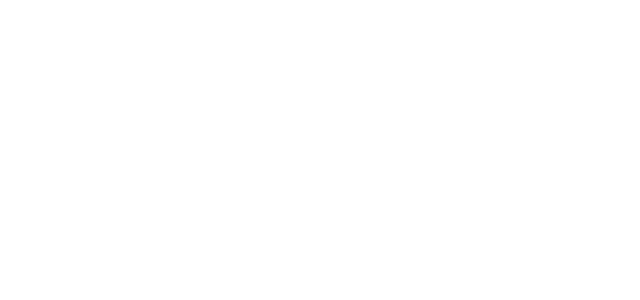
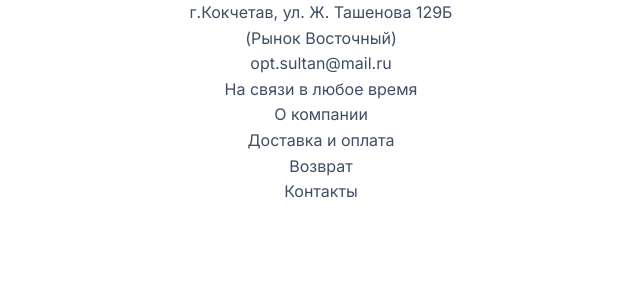
Before and after one commit to electra777/sultan-hotelsru, a React (Create React App) app: page / in a window 1280 px wide. Shown: the top 300 px of the page, without its empty margins (319-959 px from the left). Built offline with nearby package versions, Linux system fonts and the light colour scheme.

Commit message:
added reset css

```diff
--- a/public/index.html
+++ b/public/index.html
@@ -22,6 +22,10 @@
       work correctly both with client-side routing and a non-root public URL.
       Learn how to configure a non-root public URL by running `npm run build`.
     -->
+  <link rel="preconnect" href="https://fonts.googleapis.com">
+  <link rel="preconnect" href="https://fonts.gstatic.com" crossorigin>
+  <link href="https://fonts.googleapis.com/css2?family=Inter:wght@300;400;500;600;700;800;900&display=swap"
+    rel="stylesheet">
   <title>Султан</title>
 </head>
 
--- a/src/App.tsx
+++ b/src/App.tsx
@@ -1,8 +1,13 @@
-import { useState } from 'react';
+import Header from './components/Header/Header';
+
 import styles from './App.module.css';
 
 function App(): JSX.Element {
-	return <div className={styles.app}></div>;
+	return (
+		<div className={styles.app}>
+			<Header />
+		</div>
+	);
 }
 
 export default App;
--- /dev/null
+++ b/src/components/Header/Header.module.css
@@ -0,0 +1,24 @@
+.header {
+}
+
+.top {
+}
+
+.row {
+}
+
+.item {
+}
+
+.title {
+}
+
+.text {
+}
+
+.nav {
+}
+.navItem {
+}
+.navItemLink {
+}
--- /dev/null
+++ b/src/components/Header/Header.tsx
@@ -0,0 +1,45 @@
+import styles from './Header.module.css';
+
+const Header = () => {
+	return (
+		<header className={styles.header}>
+			<div className={styles.top}>
+				<div className={styles.row}>
+					<div className={styles.item}>
+						<div className={styles.title}>г.Кокчетав, ул. Ж. Ташенова 129Б</div>
+						<div className={styles.text}>(Рынок Восточный)</div>
+					</div>
+					<div className={styles.item}>
+						<div className={styles.title}>opt.sultan@mail.ru</div>
+						<div className={styles.text}>На связи в любое время</div>
+					</div>
+				</div>
+
+				<ul className={styles.nav}>
+					<li className={styles.navItem}>
+						<a href="#" className={styles.navItemLink}>
+							О компании
+						</a>
+					</li>
+					<li className={styles.navItem}>
+						<a href="#" className={styles.navItemLink}>
+							Доставка и оплата
+						</a>
+					</li>
+					<li className={styles.navItem}>
+						<a href="#" className={styles.navItemLink}>
+							Возврат
+						</a>
+					</li>
+					<li className={styles.navItem}>
+						<a href="#" className={styles.navItemLink}>
+							Контакты
+						</a>
+					</li>
+				</ul>
+			</div>
+		</header>
+	);
+};
+
+export default Header;
--- a/src/index.css
+++ b/src/index.css
@@ -1,13 +1,83 @@
-body {
-  margin: 0;
-  font-family: -apple-system, BlinkMacSystemFont, 'Segoe UI', 'Roboto', 'Oxygen',
-    'Ubuntu', 'Cantarell', 'Fira Sans', 'Droid Sans', 'Helvetica Neue',
-    sans-serif;
-  -webkit-font-smoothing: antialiased;
-  -moz-osx-font-smoothing: grayscale;
+*,
+*::before,
+*::after {
+	padding: 0;
+	margin: 0;
+	box-sizing: border-box;
 }
 
-code {
-  font-family: source-code-pro, Menlo, Monaco, Consolas, 'Courier New',
-    monospace;
+body {
+	min-width: 320px;
+	height: 100%;
+	position: relative;
+	font-size: 16px;
+	line-height: 1.6;
+	font-family: 'Inter', sans-serif;
+	overflow-x: hidden;
+	color: #3f4e65;
 }
+
+a,
+a:link,
+a:visited {
+	color: inherit;
+	text-decoration: none;
+}
+
+a:hover {
+	text-decoration: none;
+}
+
+aside,
+nav,
+footer,
+header,
+section,
+main {
+	display: block;
+}
+
+h1,
+h2,
+h3,
+h4,
+h5,
+h6,
+p {
+	font-size: inherit;
+	font-weight: inherit;
+}
+
+ul,
+ul li {
+	list-style: none;
+}
+
+img {
+	vertical-align: top;
+}
+
+img,
+svg {
+	max-width: 100%;
+	height: auto;
+}
+
+input,
+textarea,
+button,
+select {
+	font-family: inherit;
+	font-size: inherit;
+	color: inherit;
+	background-color: transparent;
+}
+
+button,
+input[type='submit'] {
+	display: inline-block;
+	box-shadow: none;
+	background-color: transparent;
+	background: none;
+	cursor: pointer;
+}
```
